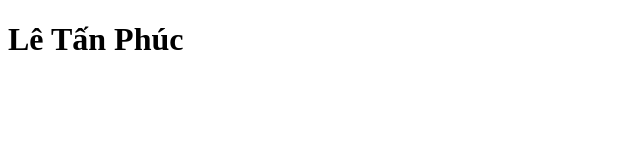
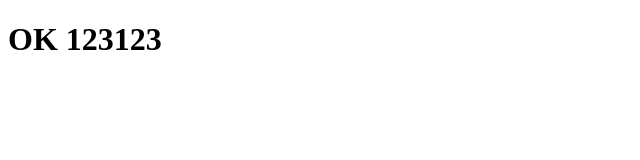
Before and after one commit to kyotin/test_phucle, a plain HTML site: page index.html in a window 1280 px wide. Shown: the whole page, without its empty margins (0-640 px from the left). Drawn offline with Linux system fonts and the light colour scheme.

Commit message:
commit new branch

```diff
--- a/index.html
+++ b/index.html
@@ -6,6 +6,6 @@
     <title>Document</title>
 </head>
 <body>
-    <h1> Lê Tấn Phúc </h1>
+    <h1> OK 123123 </h1>
 </body>
 </html>
```
